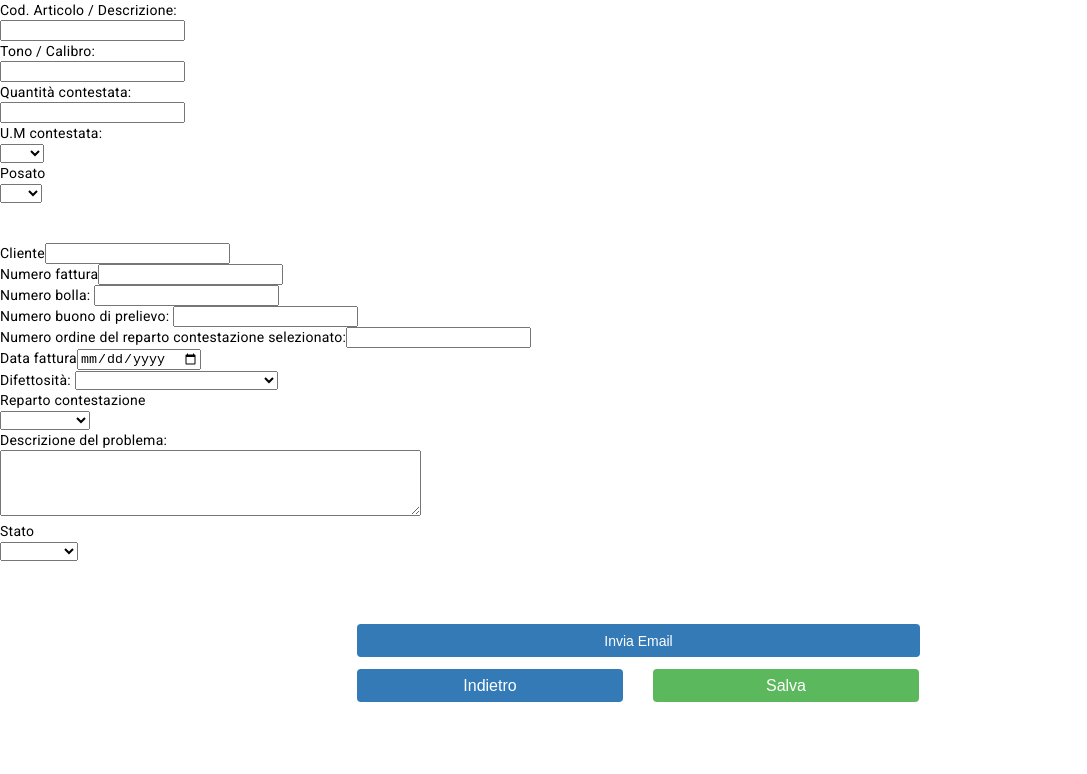
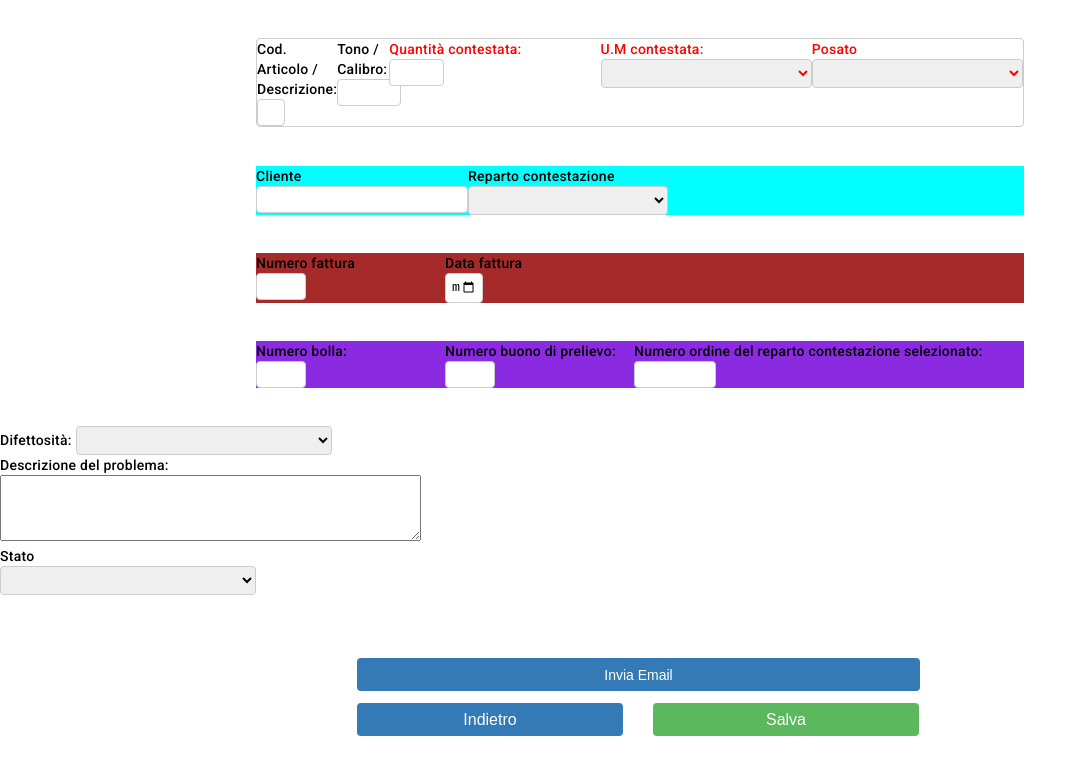
Before and after one commit to AlessandroCiroldi-Quix/Contestazioni_Ceramica, an Angular app in the folder src/main/Contestazioni_Ceramica_FE/: page /add in a window 1280 px wide. Shown: the top 774 px of the page, without its empty margins (0-1087 px from the left). Built offline with nearby package versions, Linux system fonts and the light colour scheme.

Commit message:
ciao pippo

```diff
--- a/src/main/Contestazioni_Ceramica_FE/src/app/components/add-cont/add-cont.component.html
+++ b/src/main/Contestazioni_Ceramica_FE/src/app/components/add-cont/add-cont.component.html
@@ -4,29 +4,25 @@
 <div class="contenitoreArticoli">
   <!-- Campo per inserire il Cod. Articolo / Descrizione -->
   <div class="articoli">
-    <label for="articoli">Cod. Articolo / Descrizione: </label>
-    <br />
+    <label for="articoli">Cod. Articolo / Descrizione: </label><br />
     <input type="text" id="articoli" name="articoli" (input)="onInputCod_art($event)" />
   </div>
 
   <!-- Campo per inserire il Tono / Calibro -->
   <div class="tono">
-    <label for="tono"> Tono / Calibro: </label>
-    <br />
+    <label for="tono"> Tono / Calibro: </label><br />
     <input type="text" id="tono" name="tono" (input)="onInputTono($event)" />
   </div>
 
   <!-- Campo per inserire la Quantità contestata -->
   <div class="qta_cont">
-    <label for="qta">Quantità contestata: </label>
-    <br />
+    <label for="qta">Quantità contestata: </label><br />
     <input type="text" id="qta" name="qta" (input)="onInputQta_cont($event)"/>
   </div>
 
   <!-- Menu a tendina per selezionare l'Unità di misura contestata -->
   <div class="uinita_mis">
-    <label for="dropdown1">U.M contestata: </label>
-    <br />
+    <label for="dropdownUM">U.M contestata: </label><br />
     <select class="uinita_mis" id="uinita_mis" name="uinita_mis" (change)="onInputUm_cont($event)">
       <option value="Null"></option>
       <option value="MQ">MQ</option>
@@ -47,55 +43,59 @@
   </div>
 </div>
 
-<!-- Separatore -->
-<br />
-<br />
-
 <!-- HTML per il Form -->
 <body>
   <div ng-app="formAdd">
-    <!--? CLIENTE -->
-    <!-- Campo per inserire il nome del Cliente -->
+    <div class="cliente-reparto">
+      <!-- CLIENTE -->
       <div class="cliente">
-      <label for="input1">Cliente</label>
+        <label for="input1">Cliente</label><br />
         <input type="text" id="input1" (input)="onInputCliente($event)" />
       </div>
 
-    <!--? NUMERO FATTURA -->
-    <!-- Campo per inserire il Numero della Fattura -->
+      <!-- REPARTO -->
+      <div class="reparto">
+        <label for="dropdown">Reparto contestazione</label><br />
+        <select id="dropdown"  (change)="onInputReparto($event)" >
+          <option value="Null"></option>
+          <option value="Produzione">Produzione</option>
+          <option value="logistica">Logistica</option>
+        </select>
+      </div>
+    </div>
+
+    <div class="nfattura-dataFattura">
+      <!-- NUMERO FATTURA -->
       <div class="num_fattura">
-      <label for="input2">Numero fattura</label>
+        <label for="input2">Numero fattura</label><br />
         <input type="text" id="input2" (input)="onInputNum_fattura($event)"/>
       </div>
 
-    <!--? NUMERO BOLLA -->
-    <!-- Campo per inserire il Numero della Bolla -->
+      <!-- Selezionatore di data (Datepicker) per la Data della Fattura -->
+      <div class="data_fattura">
+        <label for="datepicker">Data fattura</label><br />
+        <input type="date" id="datepicker" ng-model="selectedDate" (change)="onInputData($event)" />
+      </div>
+    </div>
+    <div class="bolla-nbuono-nordine">
+      <!-- NUMERO BOLLA -->
       <div class="num_bolla">
-      <label for="input3">Numero bolla: </label>
+        <label for="input3">Numero bolla: </label><br />
         <input type="text" id="input3" (input)="onInputNum_bolla($event)"/>
       </div>
 
-    <!--? NUMERO BUONO -->
-    <!-- Campo per inserire il Numero del Buono di Prelievo -->
+      <!-- NUMERO BUONO -->
       <div class="num_buono">
-      <label for="input4">Numero buono di prelievo: </label>
+        <label for="input4">Numero buono di prelievo: </label><br />
         <input type="text" id="input4" (input)="onInputNum_bolla($event)" />
       </div>
 
-    <!--? ORDINE REPARTO -->
-    <!-- Campo per inserire il Numero dell'Ordine del reparto contestazione selezionato -->
+      <!-- ORDINE REPARTO -->
       <div class="num_ordine">
         <label for="input5"
-        >Numero ordine del reparto contestazione selezionato:</label
-      >
+          >Numero ordine del reparto contestazione selezionato:</label><br />
         <input type="text" id="input5" (input)="onInputNum_ordineReparto($event)"/>
       </div>
-
-    <!--? DATA FATTURA -->
-    <!-- Selezionatore di data (Datepicker) per la Data della Fattura -->
-    <div class="data_fattura">
-      <label for="datepicker">Data fattura</label>
-      <input type="date" id="datepicker" ng-model="selectedDate" (change)="onInputData($event)" />
     </div>
 
     <!--? DIFETTOSITA -->
@@ -110,18 +110,6 @@
         <option value="opzione2">Opzione 2</option>
         <option value="opzione3">Opzione 3</option>
         <!-- Aggiungi altre opzioni se necessario -->
-      </select>
-    </div>
-
-    <!--? REPARTO -->
-    <!-- Menu a tendina per selezionare il Reparto di contestazione -->
-    <div class="reparto">
-      <label for="dropdown">Reparto contestazione</label>
-      <br />
-      <select id="dropdown"  (change)="onInputReparto($event)" >
-        <option value="Null"></option>
-        <option value="Produzione">Produzione</option>
-        <option value="logistica">Logistica</option>
       </select>
     </div>
 
--- a/src/main/Contestazioni_Ceramica_FE/src/app/components/add-cont/add-cont.component.scss
+++ b/src/main/Contestazioni_Ceramica_FE/src/app/components/add-cont/add-cont.component.scss
@@ -5,6 +5,61 @@
 
 }
 //*----------------------------------------------------------------
+
+.contenitoreArticoli,
+.cliente-reparto,
+.nfattura-dataFattura,
+.bolla-nbuono-nordine
+{
+  display: flex;
+  margin: 3% 20%;
+  //padding: 1%;
+}
+
+.contenitoreArticoli {
+  border: 1px solid #ccc;
+  border-radius: 4px;
+  box-sizing: border-box;
+}
+
+//grandezza casella di input
+.uinita_mis,
+.posato,
+.qta_cont,
+.tono
+input[type=text]
+{
+  width: 100%;
+  color: red;
+}
+
+.cliente-reparto {
+  background-color: aqua;
+}
+
+.cliente-reparto input, .cliente-reparto select{
+  width: 25vh;
+}
+
+
+.nfattura-dataFattura {
+  background-color: brown;
+}
+
+.bolla-nbuono-nordine {
+  background-color: blueviolet;
+}
+
+input, select {
+  width: 20%;
+  padding: 0.313rem;
+  border: 1px solid #ccc;
+  border-radius: 0.25rem;
+}
+
+label {
+  font-weight: 590;
+}
 
 //? SCSS ARTICOLI
 
@@ -37,7 +92,6 @@
   justify-content: center;
   align-items: center;
   margin: auto !important;
-
 }
 //* SCSS pulsanti singoli
 .pulsanteMail {
```
Lines whose indentation alone changed are shown as unchanged.
